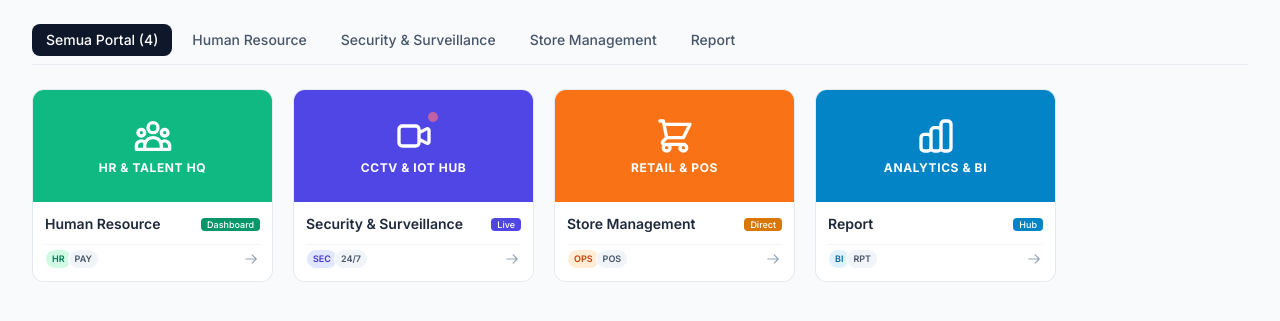
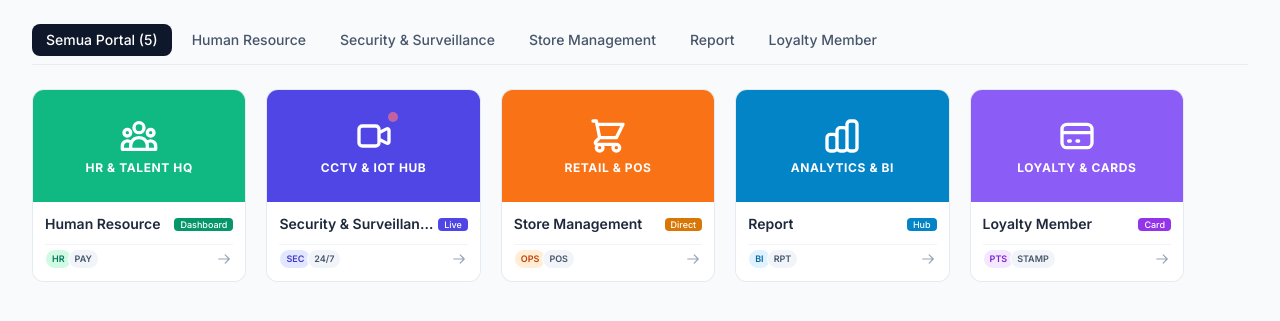
Before and after one commit to z1vape/loyalty, a Laravel app: page /portal in a window 1280 px wide. Shown: the part 65-386 px from the top of the page. Run offline with Laravel 12, Linux system fonts and the light colour scheme; the visitor is signed in with stand-in values (Sample User, id 1); data that the repository does not hold is empty; parts of the project's set-up code (start-up, migrations or seed data) failed here and were passed over; some libraries are stand-ins or nearby versions.

Commit message:
feat: add loyalty member app card to portal and navigation link

```diff
--- a/resources/views/loyalty/index.blade.php
+++ b/resources/views/loyalty/index.blade.php
@@ -46,6 +46,10 @@
         </div>
 
         <div class="flex items-center gap-3">
+            <a href="{{ route('portal') }}" class="px-3.5 py-2.5 rounded-xl bg-slate-800/90 hover:bg-slate-700 text-slate-300 hover:text-white text-xs font-bold flex items-center gap-1.5 transition border border-slate-700 no-underline">
+                <span class="material-symbols-outlined text-base">apps</span>
+                Portal
+            </a>
             <button onclick="openRegisterModal()" class="px-4 py-2.5 rounded-xl bg-gradient-to-r from-emerald-500 to-teal-500 text-slate-950 text-xs font-black hover:opacity-90 shadow-md shadow-emerald-500/20 flex items-center gap-1.5 transition">
                 <span class="material-symbols-outlined text-base">person_add</span>
                 + DAFTAR MEMBER BARU
--- a/resources/views/portal/index.blade.php
+++ b/resources/views/portal/index.blade.php
@@ -152,7 +152,7 @@
                 <!-- Category Tabs -->
                 <div class="flex items-center gap-1.5 overflow-x-auto pb-1 sm:pb-0 text-sm" id="categoryTabGroup">
                     <button type="button" data-filter="all" class="px-3.5 py-1.5 rounded-lg bg-slate-900 text-white font-medium shadow-xs transition-colors shrink-0">
-                        Semua Portal (4)
+                        Semua Portal (5)
                     </button>
                     <button type="button" data-filter="hr" class="px-3.5 py-1.5 rounded-lg text-slate-600 hover:text-slate-900 hover:bg-slate-100 font-medium transition-colors shrink-0">
                         Human Resource
@@ -166,13 +166,16 @@
                     <button type="button" data-filter="report" class="px-3.5 py-1.5 rounded-lg text-slate-600 hover:text-slate-900 hover:bg-slate-100 font-medium transition-colors shrink-0">
                         Report
                     </button>
+                    <button type="button" data-filter="loyalty" class="px-3.5 py-1.5 rounded-lg text-slate-600 hover:text-slate-900 hover:bg-slate-100 font-medium transition-colors shrink-0">
+                        Loyalty Member
+                    </button>
                 </div>
 
             </div>
             <!-- END: FilterAndControlBar -->
 
             <!-- BEGIN: AppCardGrid (Kotak-Kotak Kecil Saja Seperti Template) -->
-            <div id="appsGridContainer" class="grid grid-cols-1 sm:grid-cols-2 md:grid-cols-4 lg:grid-cols-4 gap-4 lg:gap-5 max-w-5xl" data-purpose="apps-grid">
+            <div id="appsGridContainer" class="grid grid-cols-1 sm:grid-cols-2 md:grid-cols-3 lg:grid-cols-5 gap-4 lg:gap-5 max-w-6xl" data-purpose="apps-grid">
 
                 <!-- Card 1: Human Resources (Direct to HR Dashboard) -->
                 <a href="{{ route('commercial.hr.dashboard') }}" class="app-card bg-white rounded-xl border border-slate-200/90 overflow-hidden flex flex-col justify-between cursor-pointer group shadow-2xs no-underline text-inherit" data-category="hr" data-name="Human Resource HR Dashboard Payroll Daftar Kehadiran Shift Kerja Status Kehadiran Jadwal Kerja Shift Pattern">
@@ -285,6 +288,33 @@
                     </div>
                 </a>
 
+                <!-- Card 5: Loyalty Member (Direct to Loyalty Card Dashboard) -->
+                <a href="{{ route('loyalty.index') }}" class="app-card bg-white rounded-xl border border-slate-200/90 overflow-hidden flex flex-col justify-between cursor-pointer group shadow-2xs no-underline text-inherit" data-category="loyalty" data-name="Loyalty Member Z1 Vape Loyalty Card Digital Kasir Stempel Poin Diskon Hadiah Member Kartu">
+                    <!-- Top Half: Colored Header (h-28) -->
+                    <div class="h-28 bg-[#8b5cf6] flex flex-col items-center justify-center p-3 relative transition-opacity group-hover:opacity-95 text-white">
+                        <svg class="w-10 h-10 text-white" fill="none" stroke="currentColor" viewBox="0 0 24 24">
+                            <path d="M3 10h18M7 15h1m4 0h1m-7 4h12a3 3 0 003-3V8a3 3 0 00-3-3H6a3 3 0 00-3 3v8a3 3 0 003 3z" stroke-linecap="round" stroke-linejoin="round" stroke-width="2"></path>
+                        </svg>
+                        <span class="text-white font-bold text-xs uppercase tracking-wider mt-1">Loyalty &amp; Cards</span>
+                    </div>
+                    <!-- Bottom Half: Details & Actions -->
+                    <div class="p-3 bg-white flex flex-col justify-between flex-1 gap-2.5">
+                        <div class="flex items-center justify-between gap-1">
+                            <span class="text-sm font-semibold text-slate-800 truncate group-hover:text-purple-600" title="Loyalty Member">Loyalty Member</span>
+                            <span class="bg-purple-600 text-white text-[9px] font-medium px-1.5 py-0.5 rounded leading-none shrink-0" title="Portal Kartu & Poin Member">Card</span>
+                        </div>
+                        <div class="flex items-center justify-between text-xs pt-1 border-t border-slate-100">
+                            <div class="flex items-center -space-x-1">
+                                <span class="inline-flex items-center justify-center h-5 px-1.5 text-[9px] font-semibold bg-purple-100 text-purple-700 rounded-full border border-white">PTS</span>
+                                <span class="inline-flex items-center justify-center h-5 px-1.5 text-[9px] font-semibold bg-slate-100 text-slate-600 rounded-full border border-white">STAMP</span>
+                            </div>
+                            <span class="text-slate-400 group-hover:text-purple-600 p-0.5" title="Buka Loyalty Member">
+                                <svg class="w-3.5 h-3.5" fill="none" stroke="currentColor" viewBox="0 0 24 24"><path d="M14 5l7 7m0 0l-7 7m7-7H3" stroke-linecap="round" stroke-linejoin="round" stroke-width="2"></path></svg>
+                            </span>
+                        </div>
+                    </div>
+                </a>
+
             </div>
             <!-- END: AppCardGrid -->
 
```
